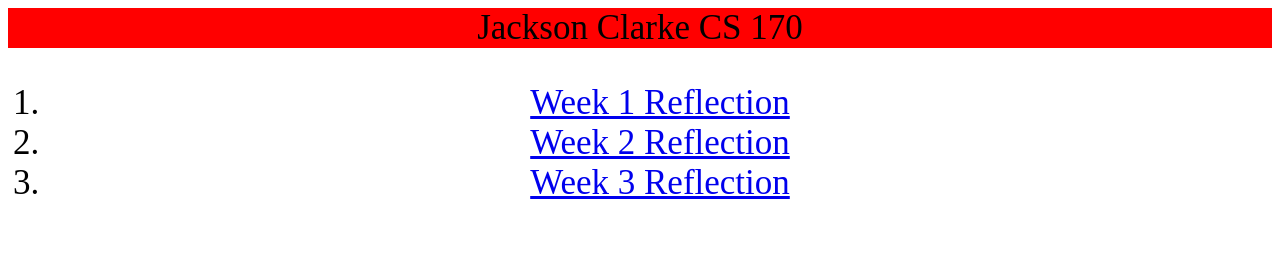
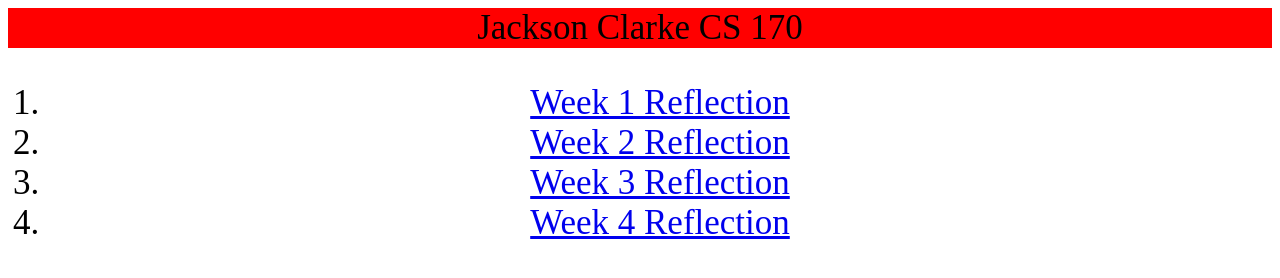
Before and after one commit to XA1phaX/CSE-170, a plain HTML site: page index.html in a window 1280 px wide. Drawn offline with Linux system fonts and the light colour scheme.

Commit message:
week04 commit

```diff
--- a/index.html
+++ b/index.html
@@ -16,6 +16,7 @@
     <li><a href="./CSE 170 WK1 Reflection.pdf"> Week 1 Reflection</a></li>
     <li><a href="./CS170 W2 Reflection.pdf">Week 2 Reflection</a></li>
     <li><a href="./CS 170 W03 Reflection.pdf">Week 3 Reflection</a></li>
+    <li><a href="./CSE 170 WK04.pdf">Week 4 Reflection</a></li>
 </ol>
 </body>
 </html>
```
Also changed, not shown: 1 other file.
